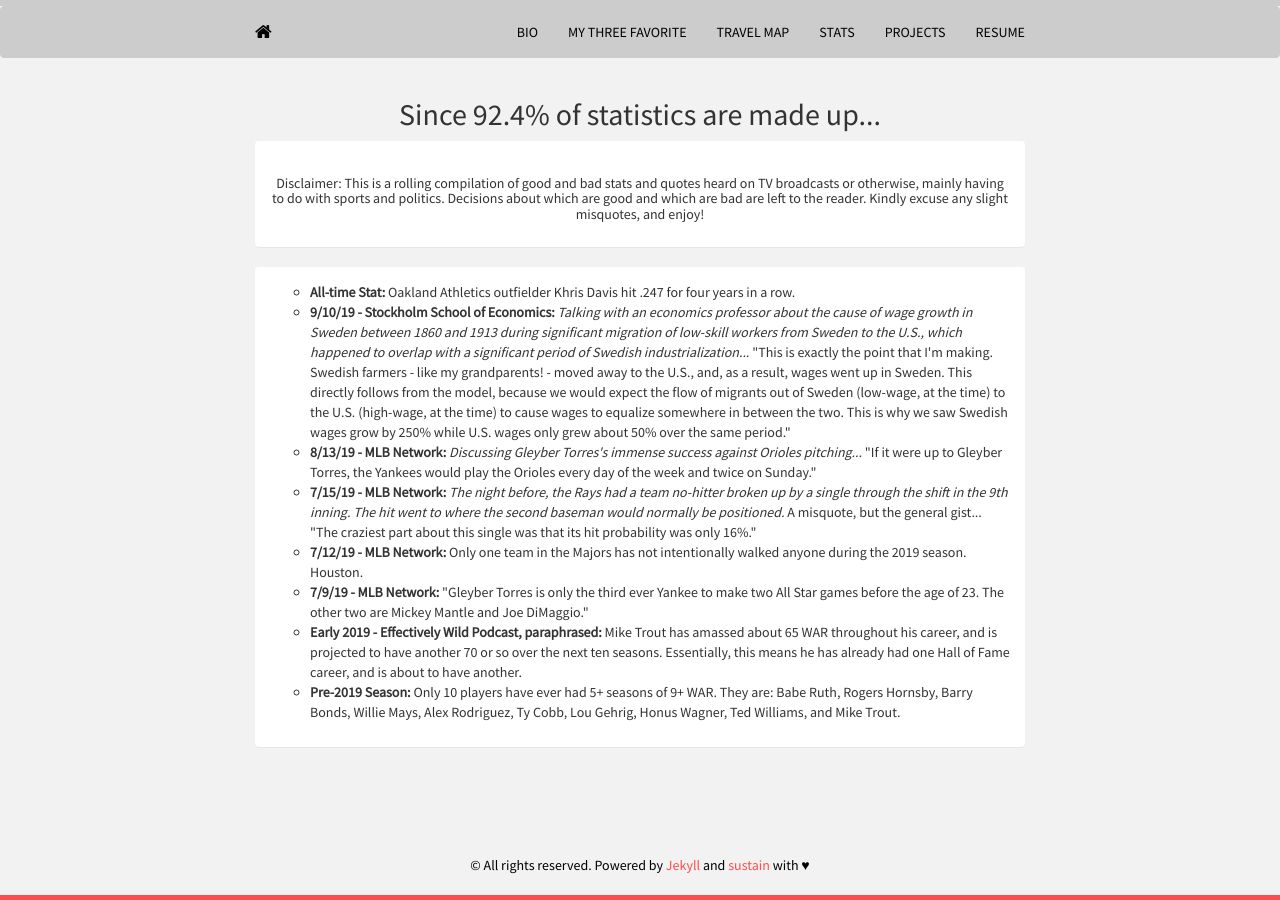
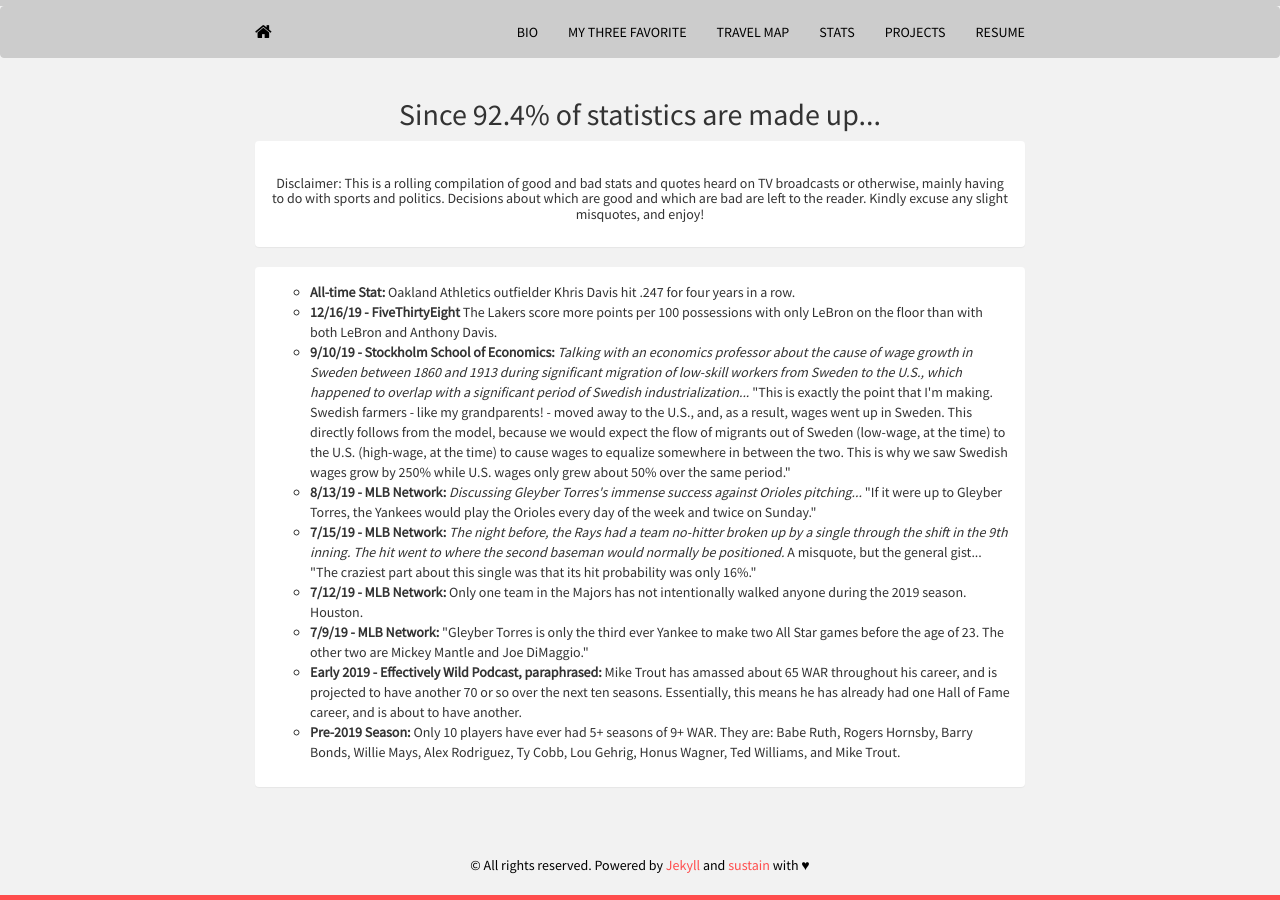
Before and after one commit to mrkaye97/mrkaye97.github.io, a Jekyll site: the page built from stats.html, in a window 1280 px wide. Built offline with Jekyll 4.4.1, drawn with Linux system fonts in a browser that asks for light colours; nearby versions of some CDN libraries.

Commit message:
Update stats.html

```diff
--- a/stats.html
+++ b/stats.html
@@ -29,6 +29,7 @@ Title: Random Stuff
 	    		<div class="panel-body">
 					<ul style="list-style-type:circle">
 					  <li><b>All-time Stat:</b> Oakland Athletics outfielder Khris Davis hit .247 for four years in a row.
+					  <li><b>12/16/19 - FiveThirtyEight</b> The Lakers score more points per 100 possessions with only LeBron on the floor than with both LeBron and Anthony Davis.
 					  <li><b>9/10/19 - Stockholm School of Economics:</b> <i> Talking with an economics professor about the cause of wage growth in Sweden between 1860 and 1913 during significant migration of low-skill workers from Sweden to the U.S., which happened to overlap with a significant period of Swedish industrialization...</i> "This is exactly the point that I'm making. Swedish farmers - like my grandparents! - moved away to the U.S., and, as a result, wages went up in Sweden. This directly follows from the model, because we would expect the flow of migrants out of Sweden (low-wage, at the time) to the U.S. (high-wage, at the time) to cause wages to equalize somewhere in between the two. This is why we saw Swedish wages grow by 250% while U.S. wages only grew about 50% over the same period."
 					  <li><b>8/13/19 - MLB Network:</b> <i>Discussing Gleyber Torres's immense success against Orioles pitching... </i>"If it were up to Gleyber Torres, the Yankees would play the Orioles every day of the week and twice on Sunday."
 					  <li><b>7/15/19 - MLB Network:</b> <i>The night before, the Rays had a team no-hitter broken up by a single through the shift in the 9th inning. The hit went to where the second baseman would normally be positioned.</i> A misquote, but the general gist... "The craziest part about this single was that its hit probability was only 16%."
```
